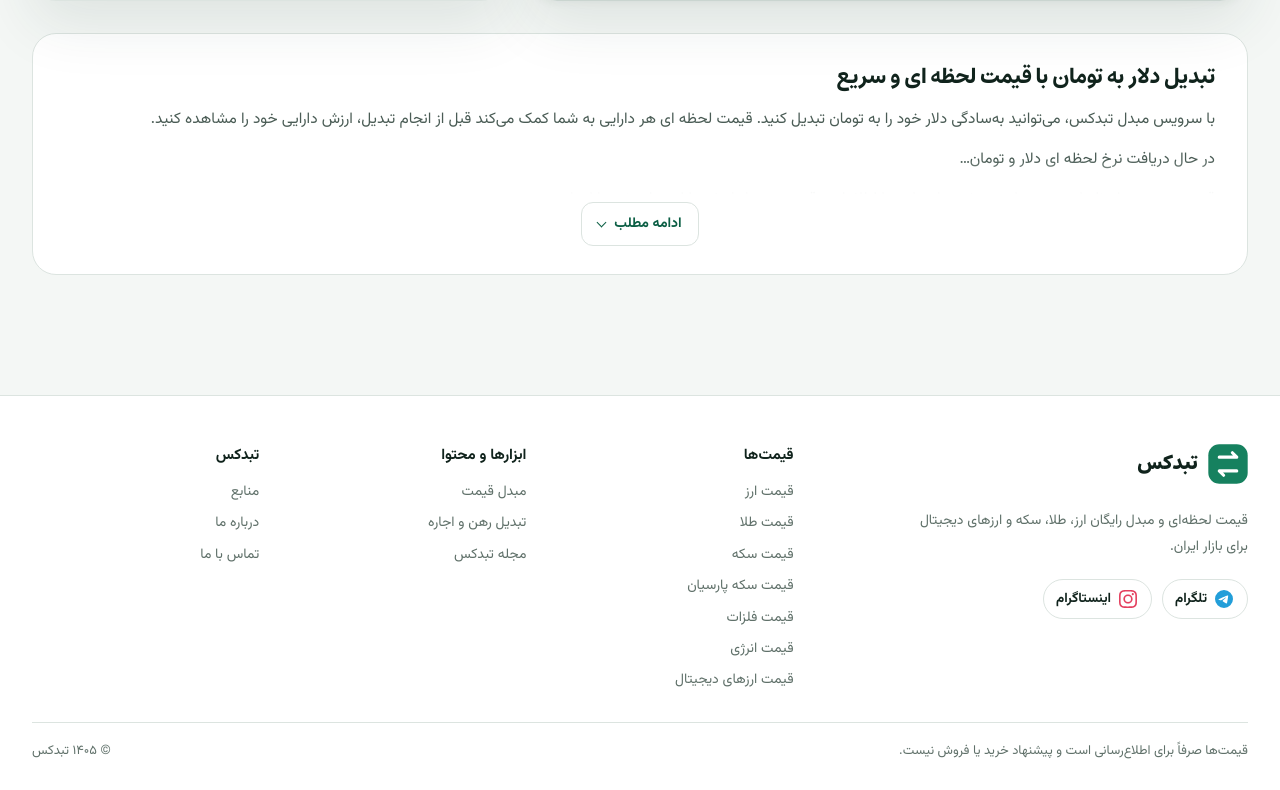
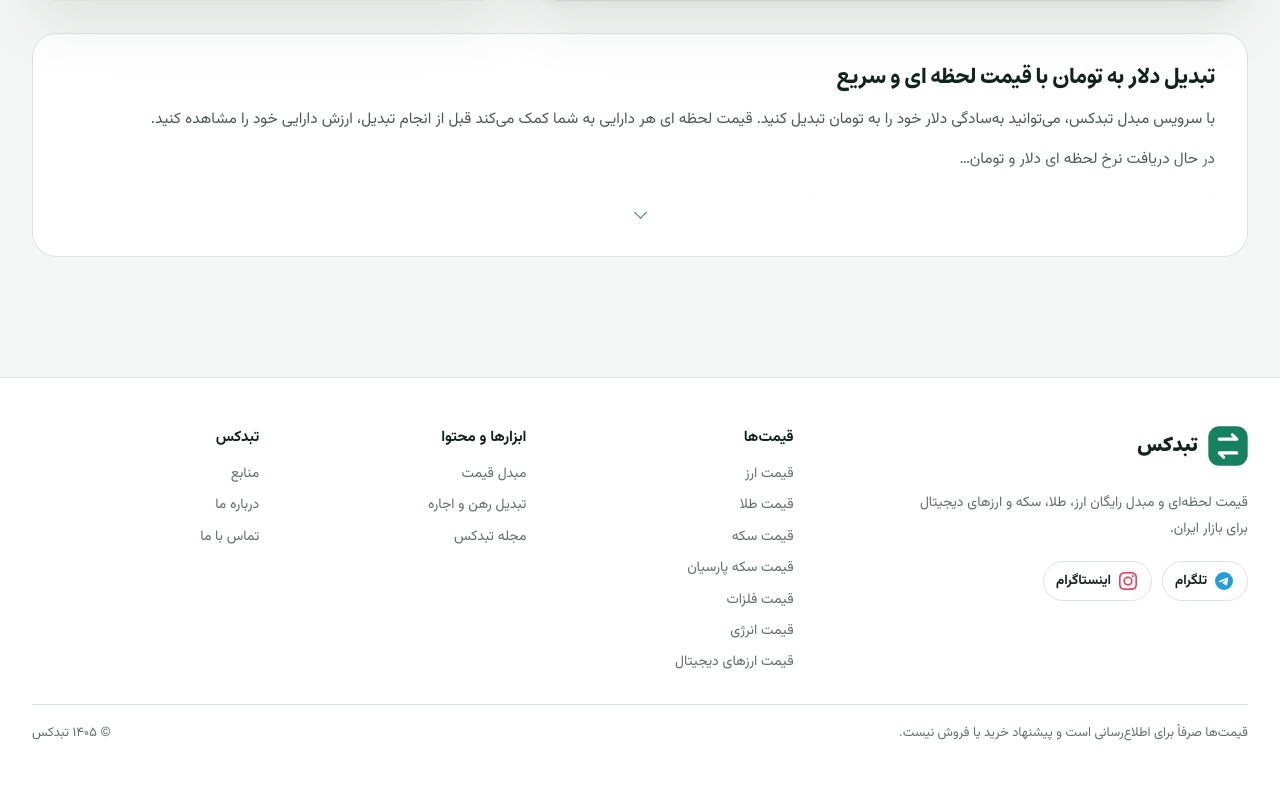
Before and after one commit to mobadel/mobadel.github.io, a PHP site: page /convert/ in a window 1280 px wide. Shown: the part 788-1578 px from the top of the page. After the commit the page ends 1529 px from the top, so only its background shows below. Run offline with PHP 8.4, Linux system fonts and the light colour scheme.

Commit message:
Use an icon-only control for editorial previews (#132)
Co-authored-by: mobadel <316901101+mobadel@users.noreply.github.com>

```diff
--- a/assets/site.css
+++ b/assets/site.css
@@ -511,16 +511,15 @@ body { background: var(--page); }
   mask-image: linear-gradient(to bottom, #000 calc(100% - 34px), transparent);
 }
 .content-preview-toggle {
-  display: flex; align-items: center; justify-content: center; gap: 9px;
-  min-height: 44px; margin: 8px auto 0; padding: 0 16px; border: 1px solid var(--border);
-  border-radius: 12px; background: var(--surface); color: var(--green-dark);
-  font: inherit; font-size: 14px; font-weight: 700; cursor: pointer;
+  display: grid; place-items: center; inline-size: 44px; block-size: 44px;
+  margin: -2px auto -8px; padding: 0; border: 0; border-radius: 50%;
+  background: transparent; color: var(--green); cursor: pointer;
 }
-.content-preview-toggle:hover { background: var(--surface-muted); }
-.content-preview-toggle:focus-visible { outline: 2px solid var(--green); outline-offset: 3px; }
+.content-preview-toggle:hover { color: var(--green-dark); }
+.content-preview-toggle:focus-visible { outline: 2px solid var(--green); outline-offset: 2px; }
 .content-preview-toggle[hidden] { display: none; }
 .content-preview-toggle::after {
-  content: ""; width: 7px; height: 7px; border: solid currentColor; border-width: 0 1.5px 1.5px 0;
+  content: ""; width: 9px; height: 9px; border: solid currentColor; border-width: 0 1.5px 1.5px 0;
   transform: translateY(-2px) rotate(45deg);
 }
 .content-preview-toggle[aria-expanded="true"]::after { transform: translateY(2px) rotate(225deg); }
--- a/assets/site.js
+++ b/assets/site.js
@@ -83,7 +83,7 @@
       function setExpanded(expanded) {
         preview.classList.toggle("is-collapsed", !expanded);
         toggleContent.setAttribute("aria-expanded", String(expanded));
-        toggleContent.textContent = expanded ? "نمایش کمتر" : "ادامه مطلب";
+        toggleContent.setAttribute("aria-label", expanded ? "جمع‌کردن توضیحات" : "باز کردن توضیحات");
         if (!expanded) checkOverflow();
       }
 
--- a/convert/index.html
+++ b/convert/index.html
@@ -44,7 +44,7 @@
   <link rel="preload" href="/assets/fonts/Vazirmatn-Bold.woff2" as="font" type="font/woff2" crossorigin>
   <link rel="preload" href="/assets/fonts/Estedad-Arabic-wght.woff2" as="font" type="font/woff2" crossorigin>
   <link rel="stylesheet" href="/assets/styles.css?v=20261016-status">
-  <link rel="stylesheet" href="/assets/site.css?v=20261118-content">
+  <link rel="stylesheet" href="/assets/site.css?v=20261118-chevron">
 
   <script type="application/ld+json">
   {
@@ -216,7 +216,7 @@
 
 
   <script src="/assets/date.js?v=20260829-1"></script>
-  <script src="/assets/site.js?v=20261118-content"></script>
+  <script src="/assets/site.js?v=20261118-chevron"></script>
   <script src="/assets/app.js?v=20261108-content"></script>
   <script src="/assets/convert-extras.js?v=20261016-freqpairs"></script>
 </body>
--- a/convert/rahn-ejare/index.html
+++ b/convert/rahn-ejare/index.html
@@ -44,7 +44,7 @@
   <link rel="preload" href="/assets/fonts/Vazirmatn-Bold.woff2" as="font" type="font/woff2" crossorigin>
   <link rel="preload" href="/assets/fonts/Estedad-Arabic-wght.woff2" as="font" type="font/woff2" crossorigin>
   <link rel="stylesheet" href="/assets/styles.css?v=20261016-status">
-  <link rel="stylesheet" href="/assets/site.css?v=20261118-content">
+  <link rel="stylesheet" href="/assets/site.css?v=20261118-chevron">
   <link rel="stylesheet" href="/assets/rent-calc.css?v=20261111-fields">
 
   <script type="application/ld+json">
@@ -196,7 +196,7 @@
   </footer>
 
 
-  <script src="/assets/site.js?v=20261118-content"></script>
+  <script src="/assets/site.js?v=20261118-chevron"></script>
   <script src="/assets/rent-calc.js?v=20261110d"></script>
 </body>
 </html>
```
Also changed, not shown: price/asset.html (+2 -2 lines), price/category.html (+2 -2 lines), price/index.html (+2 -2 lines), tests/redesign.test.js (+2 -2 lines).
